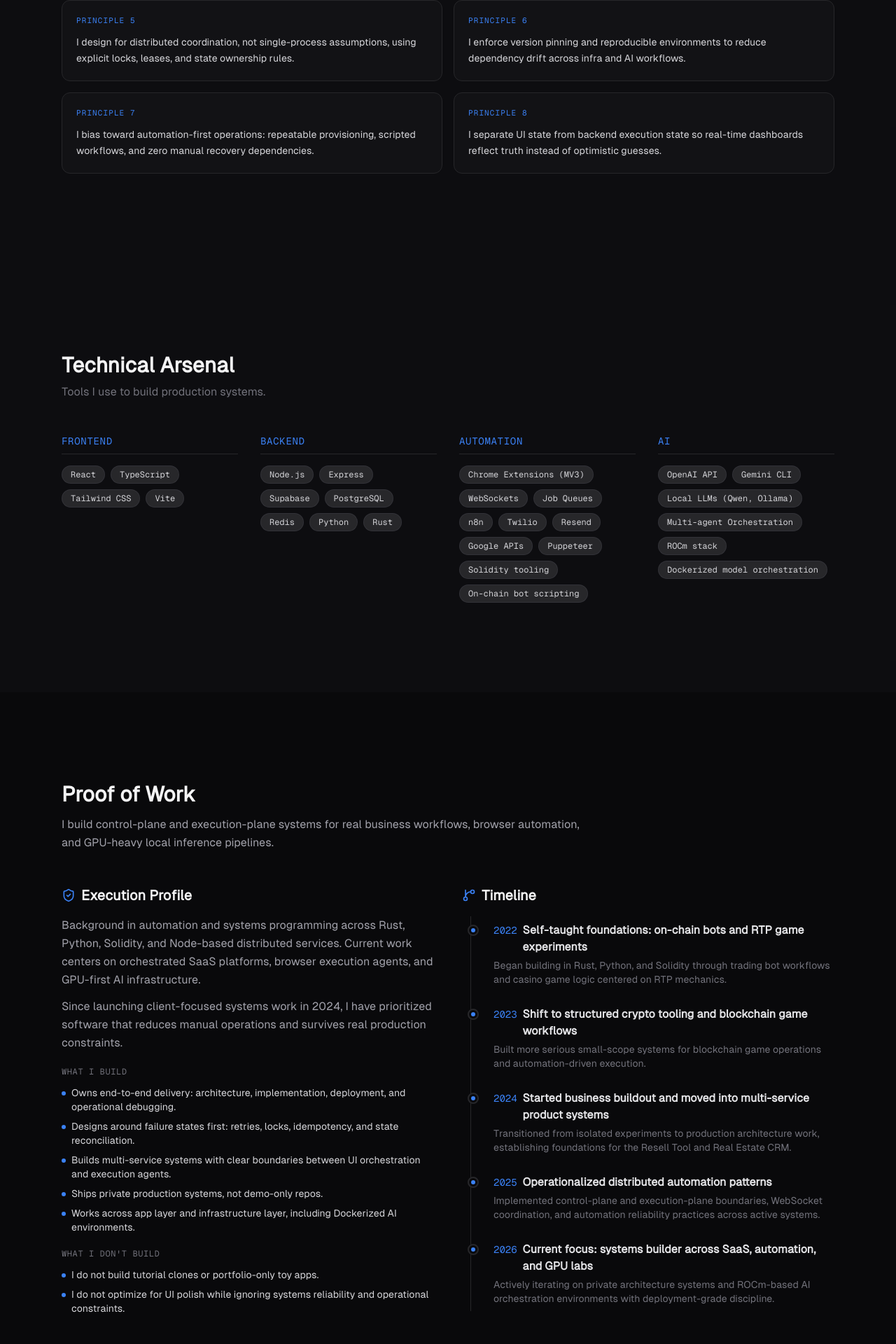
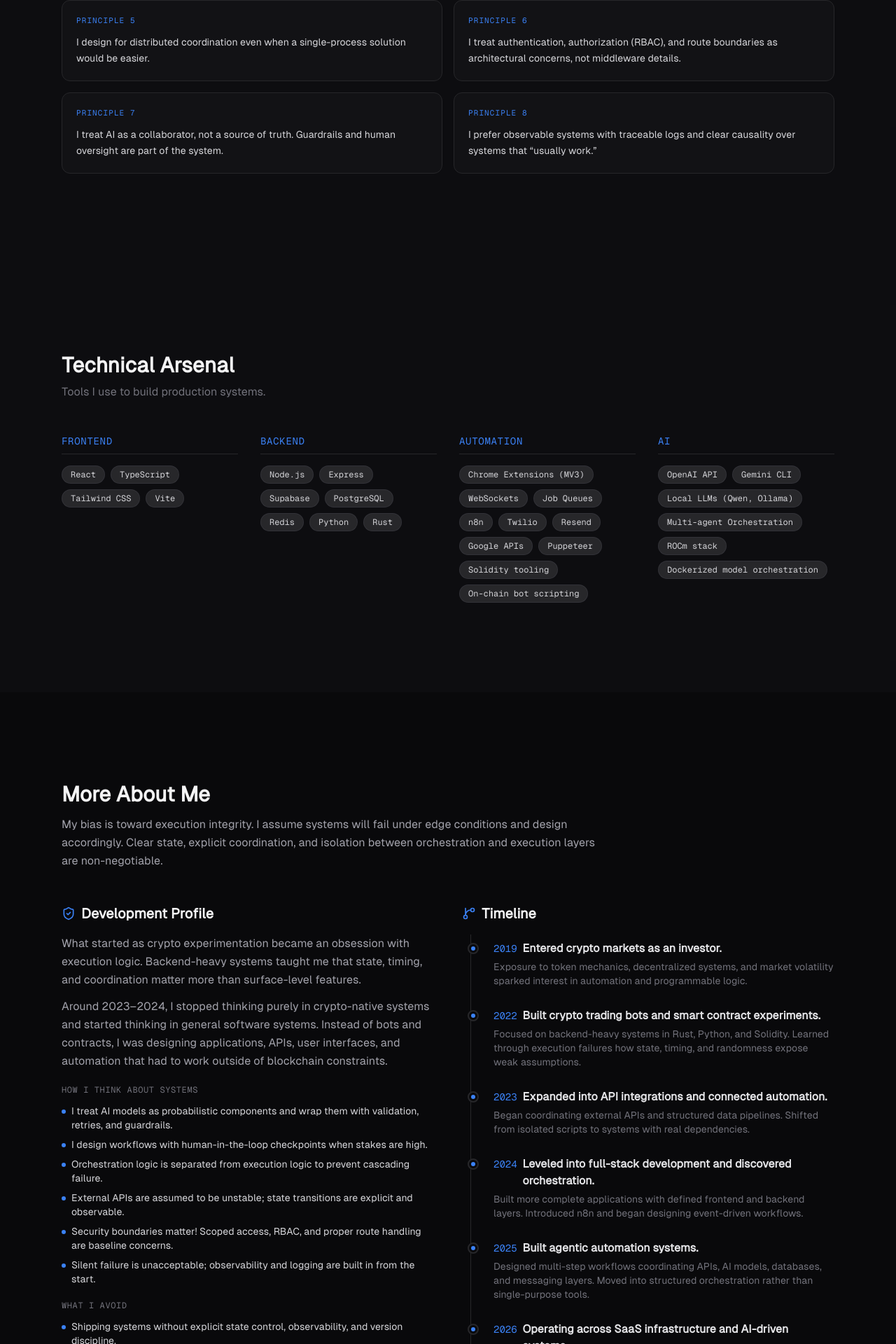
Before and after one commit to Nicci115/Portfolio, a React (Vite) app: page / in a window 1280 px wide. Shown: the part 3629-5549 px from the top of the page at 70% size. Built offline with nearby package versions, Linux system fonts and the light colour scheme.

Commit message:
microcopy work all over... Good to go for now :D

```diff
--- a/src/content/portfolio.ts
+++ b/src/content/portfolio.ts
@@ -293,14 +293,14 @@ export const portfolio: PortfolioData = {
     },
   ],
  systemsMindset: [
-    'I design explicit control-plane vs execution-plane boundaries so configuration cannot directly mutate live automation state.',
-    'I treat idempotency as a first-class requirement for async jobs, webhooks, and workflow retries.',
-    'I design around failure modes first: partial outages, stale sessions, duplicate triggers, and retry storms - not the happy path.',
-    'I prioritize observability early with structured events, traceable job IDs, and logs that explain causality - not just symptoms.',
-    'I design for distributed coordination, not single-process assumptions, using explicit locks, leases, and state ownership rules.',
-    'I enforce version pinning and reproducible environments to reduce dependency drift across infra and AI workflows.',
-    'I bias toward automation-first operations: repeatable provisioning, scripted workflows, and zero manual recovery dependencies.',
-    'I separate UI state from backend execution state so real-time dashboards reflect truth instead of optimistic guesses.',
+  'I bias toward system integrity over feature velocity. Weak foundations compound failure.',
+  'I assume duplication, retries, and race conditions will happen and design so they do not corrupt state.',
+  'I separate configuration from execution so live automation cannot be mutated accidentally.',
+  'I make state ownership explicit so no process updates data without clear responsibility.',
+  'I design for distributed coordination even when a single-process solution would be easier.',
+  'I treat authentication, authorization (RBAC), and route boundaries as architectural concerns, not middleware details.',
+  'I treat AI as a collaborator, not a source of truth. Guardrails and human oversight are part of the system.',
+  'I prefer observable systems with traceable logs and clear causality over systems that “usually work.”',
 ],
   skills: {
     frontend: ['React', 'TypeScript', 'Tailwind CSS', 'Vite'],
@@ -328,55 +328,66 @@ export const portfolio: PortfolioData = {
   },
  proofOfWork: {
 positioning:
-      'I build control-plane and execution-plane systems for real business workflows, browser automation, and GPU-heavy local inference pipelines.',
+  'My bias is toward execution integrity. I assume systems will fail under edge conditions and design accordingly. Clear state, explicit coordination, and isolation between orchestration and execution layers are non-negotiable.',
+
 buildScope: [
-      'Owns end-to-end delivery: architecture, implementation, deployment, and operational debugging.',
-      'Designs around failure states first: retries, locks, idempotency, and state reconciliation.',
-      'Builds multi-service systems with clear boundaries between UI orchestration and execution agents.',
-      'Ships private production systems, not demo-only repos.',
-      'Works across app layer and infrastructure layer, including Dockerized AI environments.',
+  'I treat AI models as probabilistic components and wrap them with validation, retries, and guardrails.',
+  'I design workflows with human-in-the-loop checkpoints when stakes are high.',
+  'Orchestration logic is separated from execution logic to prevent cascading failure.',
+  'External APIs are assumed to be unstable; state transitions are explicit and observable.',
+  'Security boundaries matter! Scoped access, RBAC, and proper route handling are baseline concerns.',
+  'Silent failure is unacceptable; observability and logging are built in from the start.',
 ],
+
 antiScope: [
-      'I do not build tutorial clones or portfolio-only toy apps.',
-      'I do not optimize for UI polish while ignoring systems reliability and operational constraints.',
+  'Shipping systems without explicit state control, observability, and version discipline.',
+  'Relying on AI output without validation, fallback paths, or human oversight.',
+  'Introducing architecture decisions that compromise long-term maintainability for short-term velocity.',
 ],
   },
   bio: {
   technical:
-      'Background in automation and systems programming across Rust, Python, Solidity, and Node-based distributed services. Current work centers on orchestrated SaaS platforms, browser execution agents, and GPU-first AI infrastructure.',
+    'What started as crypto experimentation became an obsession with execution logic. Backend-heavy systems taught me that state, timing, and coordination matter more than surface-level features.',
+
    founder:
-      'Since launching client-focused systems work in 2024, I have prioritized software that reduces manual operations and survives real production constraints.',
+  'Around 2023–2024, I stopped thinking purely in crypto-native systems and started thinking in general software systems. Instead of bots and contracts, I was designing applications, APIs, user interfaces, and automation that had to work outside of blockchain constraints.',
 },
    timeline: [
   {
+    year: '2019',
+    title: 'Entered crypto markets as an investor.',
+    description:
+      'Exposure to token mechanics, decentralized systems, and market volatility sparked interest in automation and programmable logic.',
+  },
+  {
     year: '2022',
-      title: 'Self-taught foundations: on-chain bots and RTP game experiments',
+    title: 'Built crypto trading bots and smart contract experiments.',
     description:
-        'Began building in Rust, Python, and Solidity through trading bot workflows and casino game logic centered on RTP mechanics.',
+      'Focused on backend-heavy systems in Rust, Python, and Solidity. Learned through execution failures how state, timing, and randomness expose weak assumptions.',
   },
   {
     year: '2023',
-      title: 'Shift to structured crypto tooling and blockchain game workflows',
+    title: 'Expanded into API integrations and connected automation.',
     description:
-        'Built more serious small-scope systems for blockchain game operations and automation-driven execution.',
+      'Began coordinating external APIs and structured data pipelines. Shifted from isolated scripts to systems with real dependencies.',
   },
   {
     year: '2024',
-      title: 'Started business buildout and moved into multi-service product systems',
+    title: 'Leveled into full-stack development and discovered orchestration.',
     description:
-        'Transitioned from isolated experiments to production architecture work, establishing foundations for the Resell Tool and Real Estate CRM.',
+      'Built more complete applications with defined frontend and backend layers. Introduced n8n and began designing event-driven workflows.',
   },
   {
     year: '2025',
-      title: 'Operationalized distributed automation patterns',
+    title: 'Built agentic automation systems.',
     description:
-        'Implemented control-plane and execution-plane boundaries, WebSocket coordination, and automation reliability practices across active systems.',
+      'Designed multi-step workflows coordinating APIs, AI models, databases, and messaging layers. Moved into structured orchestration rather than single-purpose tools.',
   },
   {
     year: '2026',
-      title: 'Current focus: systems builder across SaaS, automation, and GPU labs',
+    title: 'Operating across SaaS infrastructure and AI-driven systems.',
     description:
-        'Actively iterating on private architecture systems and ROCm-based AI orchestration environments with deployment-grade discipline.',
+      'Combining orchestration, browser automation, and GPU-backed AI environments into more durable multi-service architectures.',
   },
 ],
 };
--- a/src/features/contact/Contact.tsx
+++ b/src/features/contact/Contact.tsx
@@ -38,7 +38,7 @@ export const Contact = () => {
         <motion.div variants={fadeInUp} className="text-center space-y-4">
           <h2 className="text-4xl font-bold text-zinc-100">Work with me</h2>
           <p className="text-zinc-400 text-lg">
-            I am open to freelance, consulting, partnerships, and serious engineering roles.
+            I am open to freelance, contract, and serious engineering roles.
           </p>
         </motion.div>
 
--- a/src/features/credibility/Credibility.tsx
+++ b/src/features/credibility/Credibility.tsx
@@ -11,7 +11,7 @@ export const Credibility = () => {
     <Section id="credibility">
       <div className="space-y-12">
         <motion.div variants={fadeInUp} className="space-y-3 max-w-3xl">
-          <h2 className="text-3xl font-bold text-zinc-100">Proof of Work</h2>
+          <h2 className="text-3xl font-bold text-zinc-100">More About Me</h2>
           <p className="text-zinc-400 leading-relaxed">{proofOfWork.positioning}</p>
         </motion.div>
 
@@ -19,7 +19,7 @@ export const Credibility = () => {
           <motion.div variants={fadeInUp}>
             <div className="flex items-center gap-2 mb-4">
               <ShieldCheck className="w-5 h-5 text-accent" />
-              <h3 className="text-xl font-bold text-zinc-100">Execution Profile</h3>
+              <h3 className="text-xl font-bold text-zinc-100">Development Profile</h3>
             </div>
 
             <div className="space-y-5">
@@ -30,7 +30,7 @@ export const Credibility = () => {
 
               <div>
                 <p className="text-xs font-mono uppercase tracking-wider text-zinc-500 mb-3">
-                  What I Build
+                  How I Think About Systems
                 </p>
                 <ul className="space-y-2">
                   {proofOfWork.buildScope.map((item) => (
@@ -44,7 +44,7 @@ export const Credibility = () => {
 
               <div>
                 <p className="text-xs font-mono uppercase tracking-wider text-zinc-500 mb-3">
-                  What I Don&apos;t Build
+                 What I Avoid
                 </p>
                 <ul className="space-y-2">
                   {proofOfWork.antiScope.map((item) => (
```
Also changed, not shown: src/components/ui/Section.tsx (line endings or trailing spaces). Lines whose indentation alone changed are shown as unchanged.
